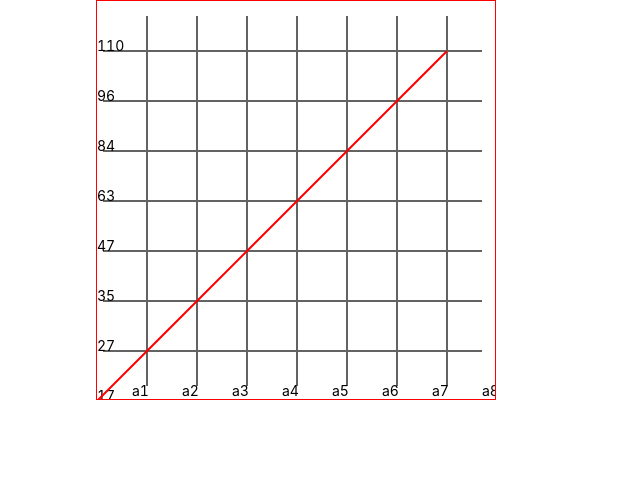
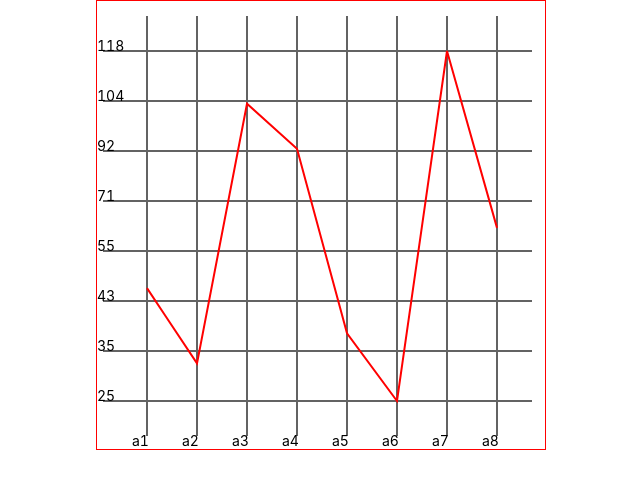
Before and after one commit to ZJBC/mcharts, a website built with webpack: page index.html in a window 1280 px wide. Shown: the whole page, without its empty margins (344-984 px from the left). Built offline with nearby package versions, Linux system fonts and the light colour scheme.

Commit message:
update line ylin

```diff
--- a/src/charts/AxisCharts.js
+++ b/src/charts/AxisCharts.js
@@ -14,6 +14,7 @@ class AxisCharts extends baseCharts {
     this.type = type
     this.drawHeight = 400
     this.drawWidth = 400
+    this.diffLen = data.datasets[0].values.length
     this.config = args
     this.xPositons = []
     this.yPositons = []
@@ -24,7 +25,7 @@ class AxisCharts extends baseCharts {
   initAxisX() {
     // 创建X轴数据
     let xVal = this.createAxisX()
-    const xPosInterval = this.drawWidth / 8
+    const xPosInterval = this.drawWidth / this.diffLen
     xVal.map((value, index) => {
       const xDiff = this.drawWidth - (xPosInterval * index)
       this.xPositons.push(xDiff)
@@ -54,8 +55,9 @@ class AxisCharts extends baseCharts {
 
   initAxisY() {
     // 创建Y轴数据
+    console.log("frfarererterre发撒的发生地方都是", this)
     let yVal = this.createAxisY()
-    const yPosInterval = this.drawHeight / 8
+    const yPosInterval = this.drawHeight / this.diffLen
     yVal.map((value, index) => {
       const yDiff = this.drawHeight - (yPosInterval * index)
       this.yPositons.push(yDiff)
@@ -76,9 +78,25 @@ class AxisCharts extends baseCharts {
     return this.getAxisYValue()
   }
   getAxisYValue() {
+
     const {configData} = this
     let confiarr = configData[0].values
-    return confiarr.sort(function(a,b){
+
+    const max = Math.max(...confiarr)
+    const min = Math.min(...confiarr)
+    const interval = (max - min) / this.diffLen + 2
+    const middle = (max + min) / 2
+    const yAxisValues = []
+    for (let i = 0; i < this.diffLen; i++) {
+      const firstValue = middle - interval * 3
+      // const value = firstValue + (interval * i)
+      const value = interval+confiarr[i]
+      yAxisValues.push(Math.floor(value)-5)
+    }
+
+    console.log("个人供热哥特瑞特让他热我考虑率来看地方 ", confiarr)
+    console.log("水电费发放更多的是", yAxisValues)
+    return yAxisValues.sort(function(a,b){
       return a-b
     })
   }
--- a/src/charts/line.js
+++ b/src/charts/line.js
@@ -27,12 +27,16 @@ class Line extends AxisCharts  {
 
   }
   getLinePath() {
+    console.log("「」「」「」「」「」「」", this)
     const {colors} = this.config
-     this.yPositons.sort(function(a, b) {
-      return a-b
-    })
-    let lineList = this.yPositons.map((yval, index) => {
-      return `${yval-50},${this.xPositons[index]}`
+
+    const {values} = this.configData[0]
+    const yPositions = this.getYPosition(values)
+    yPositions.reverse()
+    console.log("太热太热太热特让他热", yPositions)
+
+    let lineList = yPositions.map((yval, index) => {
+      return `${this.xPositons[index]},${yval}`
     })
     let lineL = lineList.join("L")
     let createPath = util.createSVG({
@@ -42,6 +46,16 @@ class Line extends AxisCharts  {
     },'path')
     return createPath
   }
+  getYPosition(values) {
+    const maxYValue = Math.max(...values)
+    const minYValue = Math.min(...values)
+    const maxYPosition = Math.max(...this.yPositons)
+    const minYPosition = Math.min(...this.yPositons)
+    const yInterval = (maxYPosition - minYPosition) / (maxYValue - minYValue)
+    return values.map((value) => {
+      return minYPosition + ((maxYValue - value) * yInterval)
+    })
+  }
 }
 
 export default Line
--- a/src/css/index.css
+++ b/src/css/index.css
@@ -1,6 +1,8 @@
 /* tooltip */
 svg {
-  border: 1px solid red
+  border: 1px solid red;
+  height: 450px;
+  width: 450px;
 }
 .container {
   max-width: 800px;
```
